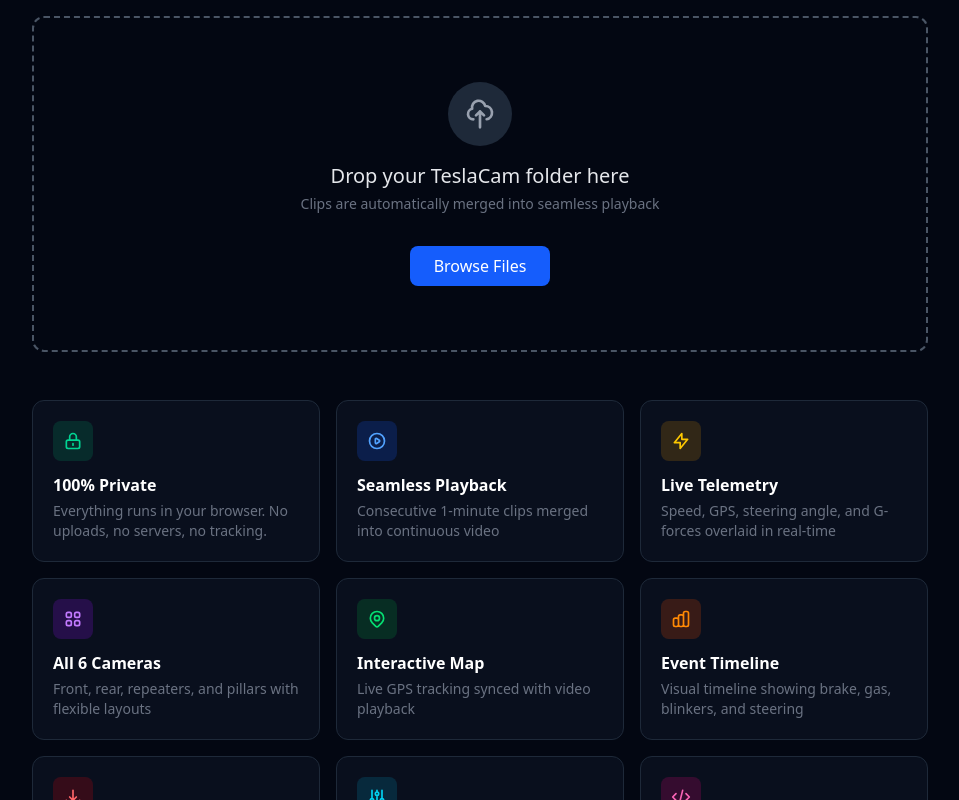
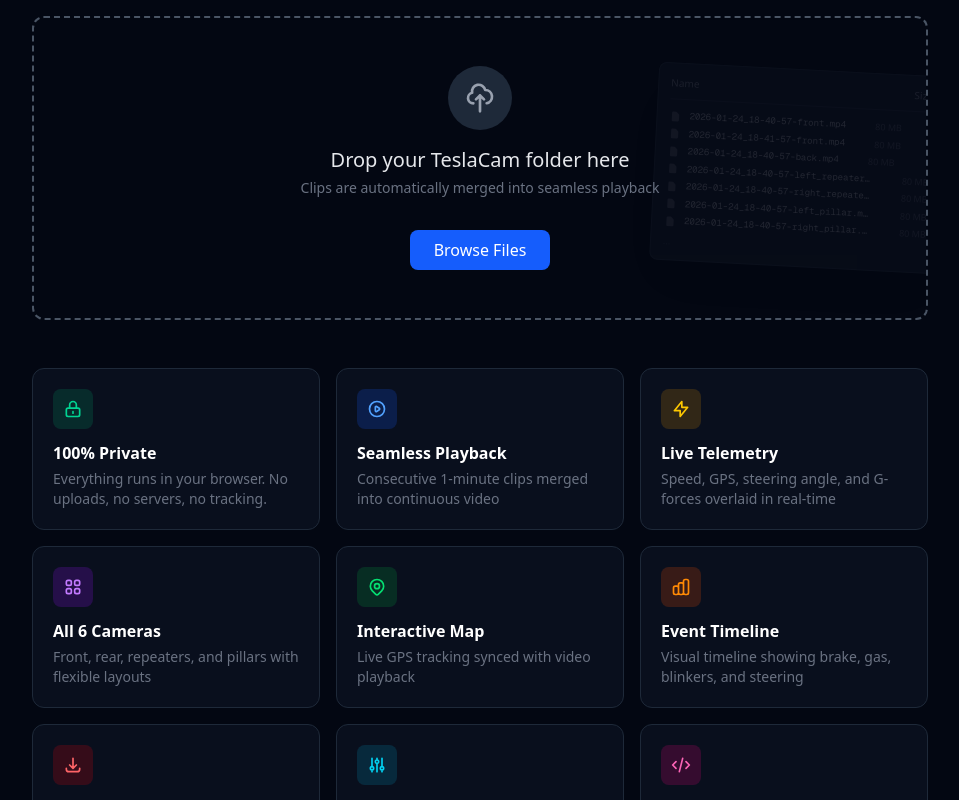
Before and after one commit to TioaChan/exportdash.cam, a Next.js app: page / in a window 1280 px wide. Shown: the top 800 px of the page, without its empty margins (160-1119 px from the left). Built offline with nearby package versions, Linux system fonts and the light colour scheme.

Commit message:
feat: add decorative file list hint to drop zone

```diff
--- a/src/components/DropZone.tsx
+++ b/src/components/DropZone.tsx
@@ -110,9 +110,20 @@ export function DropZone({ onFilesAdded, hasVideos }: DropZoneProps) {
     );
   }
 
+  // Sample Tesla file names for visual hint
+  const sampleFiles = [
+    '2026-01-24_18-40-57-front.mp4',
+    '2026-01-24_18-41-57-front.mp4',
+    '2026-01-24_18-40-57-back.mp4',
+    '2026-01-24_18-40-57-left_repeater.mp4',
+    '2026-01-24_18-40-57-right_repeater.mp4',
+    '2026-01-24_18-40-57-left_pillar.mp4',
+    '2026-01-24_18-40-57-right_pillar.mp4',
+  ];
+
   return (
     <div
-      className={`border-2 border-dashed rounded-xl p-16 text-center transition-all ${
+      className={`border-2 border-dashed rounded-xl p-12 text-center transition-all relative overflow-hidden ${
         isDragging
           ? 'border-blue-500 bg-blue-500/10 scale-[1.02]'
           : 'border-gray-600 hover:border-gray-500'
@@ -121,7 +132,27 @@ export function DropZone({ onFilesAdded, hasVideos }: DropZoneProps) {
       onDragLeave={handleDragLeave}
       onDrop={handleDrop}
     >
-      <div className="flex flex-col items-center gap-4">
+      {/* Decorative file list preview */}
+      <div className="absolute -right-4 top-1/2 -translate-y-1/2 rotate-3 opacity-[0.15] pointer-events-none select-none">
+        <div className="bg-gray-800 rounded-lg p-3 shadow-2xl border border-gray-700 text-left w-72">
+          <div className="flex items-center gap-2 mb-2 pb-2 border-b border-gray-700">
+            <span className="text-[10px] text-gray-400 font-medium w-full">Name</span>
+            <span className="text-[10px] text-gray-400 font-medium w-16 text-right">Size</span>
+          </div>
+          {sampleFiles.map((file, i) => (
+            <div key={i} className="flex items-center gap-2 py-0.5">
+              <svg className="w-3 h-3 text-gray-500 flex-shrink-0" fill="currentColor" viewBox="0 0 20 20">
+                <path d="M4 4a2 2 0 012-2h4.586A2 2 0 0112 2.586L15.414 6A2 2 0 0116 7.414V16a2 2 0 01-2 2H6a2 2 0 01-2-2V4z" />
+              </svg>
+              <span className="text-[9px] text-gray-300 font-mono truncate">{file}</span>
+              <span className="text-[9px] text-gray-500 w-12 text-right flex-shrink-0">80 MB</span>
+            </div>
+          ))}
+          <div className="text-[9px] text-gray-600 mt-1">...</div>
+        </div>
+      </div>
+
+      <div className="flex flex-col items-center gap-4 relative z-10">
         <div className="w-16 h-16 rounded-full bg-gray-800 flex items-center justify-center">
           <svg
             className="w-8 h-8 text-gray-400"
```
